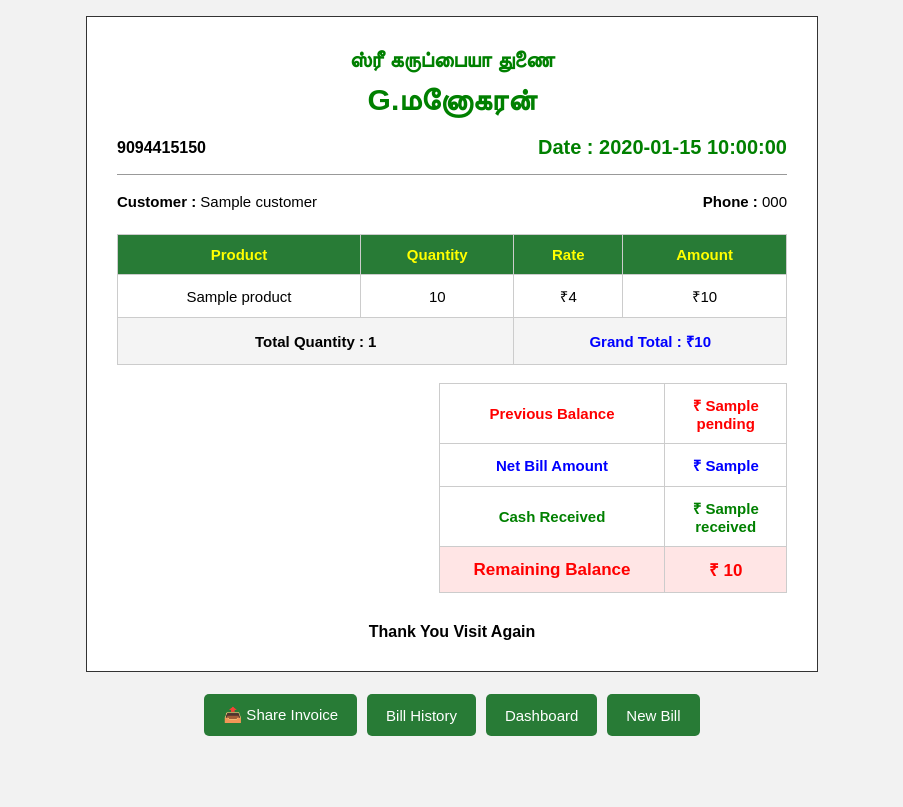
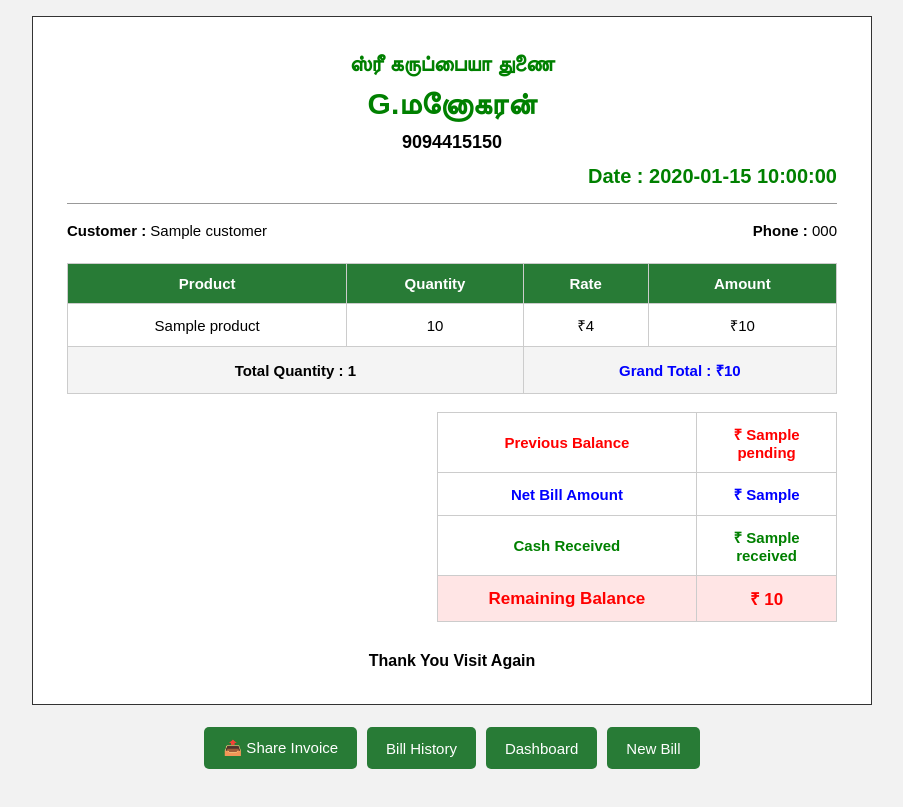
Before and after one commit to kapilraj26/billgenerate, a Flask app: template templates/invoice.html in a window 1280 px wide. Shown: the whole page, without its empty margins (188-1091 px from the left). Before the commit the page ends 736 px from the top, so only its background shows below. Run offline with Flask 3, Linux system fonts and the light colour scheme; the template is opened without the code that fills it: most values are stand-ins (such as "Sample title", 1, 10 or a date in 2020); parts of the project's set-up code (start-up, migrations or seed data) failed here and were passed over.

Commit message:
Update invoice.html

```diff
--- a/templates/invoice.html
+++ b/templates/invoice.html
@@ -22,9 +22,9 @@
 
         .invoice {
             width: 100%;
-            max-width: 732px;
+            max-width: 840px;
             margin: auto;
-            padding: 30px;
+            padding: 34px;
             background: white;
             border: 1px solid #333;
         }
@@ -48,20 +48,20 @@
             color: green;
             font-size: 30px;
             font-weight: bold;
-            margin: 0 0 18px;
+            margin: 0 0 10px;
         }
 
-        .details {
-            display: flex;
-            justify-content: space-between;
-            align-items: center;
-            font-size: 16px;
+        .shop-phone {
+            color: black;
+            font-size: 18px;
             font-weight: bold;
+            text-align: center;
+            margin-bottom: 12px;
         }
 
-        /* DATE SIZE INCREASED */
-
-        .details span:last-child {
+        .date-row {
+            display: flex;
+            justify-content: flex-end;
             color: green;
             font-size: 20px;
             font-weight: bold;
@@ -95,7 +95,7 @@
 
         .product-table th {
             background: #287b36;
-            color: yellow;
+            color: white;
             font-weight: bold;
         }
 
@@ -173,7 +173,7 @@
         /* BUTTONS */
 
         .buttons {
-            max-width: 732px;
+            max-width: 840px;
             margin: 22px auto;
             display: flex;
             flex-wrap: wrap;
@@ -214,11 +214,11 @@
                 font-size: 24px;
             }
 
-            .details {
-                font-size: 12px;
+            .shop-phone {
+                font-size: 16px;
             }
 
-            .details span:last-child {
+            .date-row {
                 font-size: 16px;
             }
 
@@ -278,9 +278,11 @@
             G.மனோகரன்
         </div>
 
-        <div class="details">
-            <span>9094415150</span>
+        <div class="shop-phone">
+            9094415150
+        </div>
 
+        <div class="date-row">
             <span>
                 <strong>Date :</strong> {{ today }}
             </span>
```
